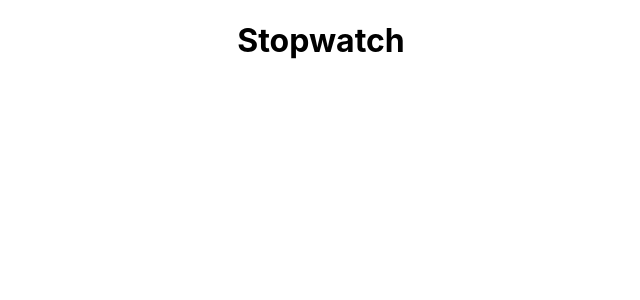
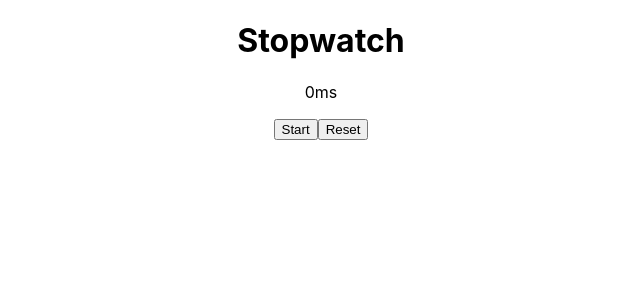
Before and after one commit to danielabbasi/stopwatch-using-react, a React (Create React App) app in the folder stopwatch/: page / in a window 1280 px wide. Shown: the top 300 px of the page, without its empty margins (319-959 px from the left). Built offline with nearby package versions, Linux system fonts and the light colour scheme.

Commit message:
Exported the stopwatch class into app.js so it is now showing on the homepage

```diff
--- a/stopwatch/src/App.js
+++ b/stopwatch/src/App.js
@@ -1,12 +1,14 @@
 import React, {Component} from 'react';
+import './Stopwatch';
 import './App.css';
+import Stopwatch from './Stopwatch';
 
 class App extends Component {
   render() {
     return (
       <div className="App">
         <h1>Stopwatch</h1>
-
+        <Stopwatch></Stopwatch>
       </div>
     );
   }
--- a/stopwatch/src/Stopwatch.js
+++ b/stopwatch/src/Stopwatch.js
@@ -10,4 +10,6 @@ class Stopwatch extends Component {
             </div>
         )
     }
-    }
+}
+
+export default Stopwatch;
```
